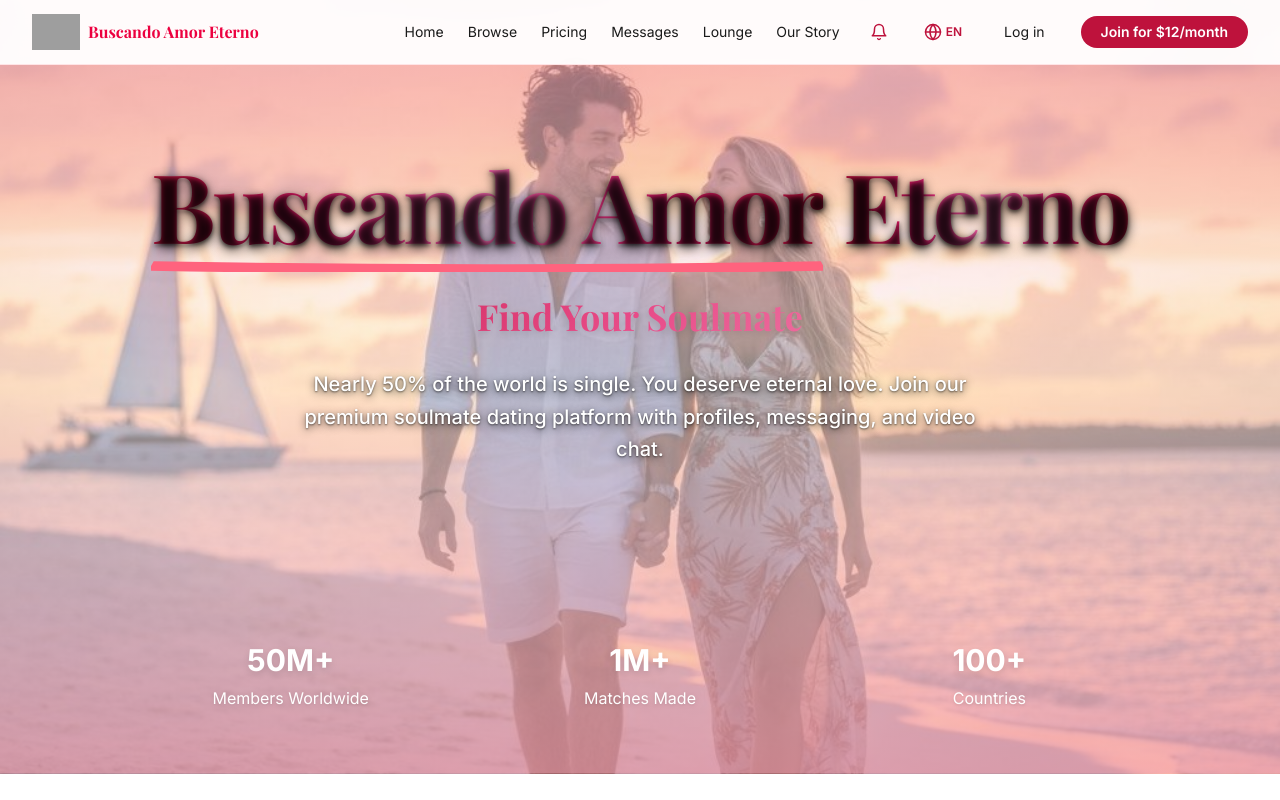
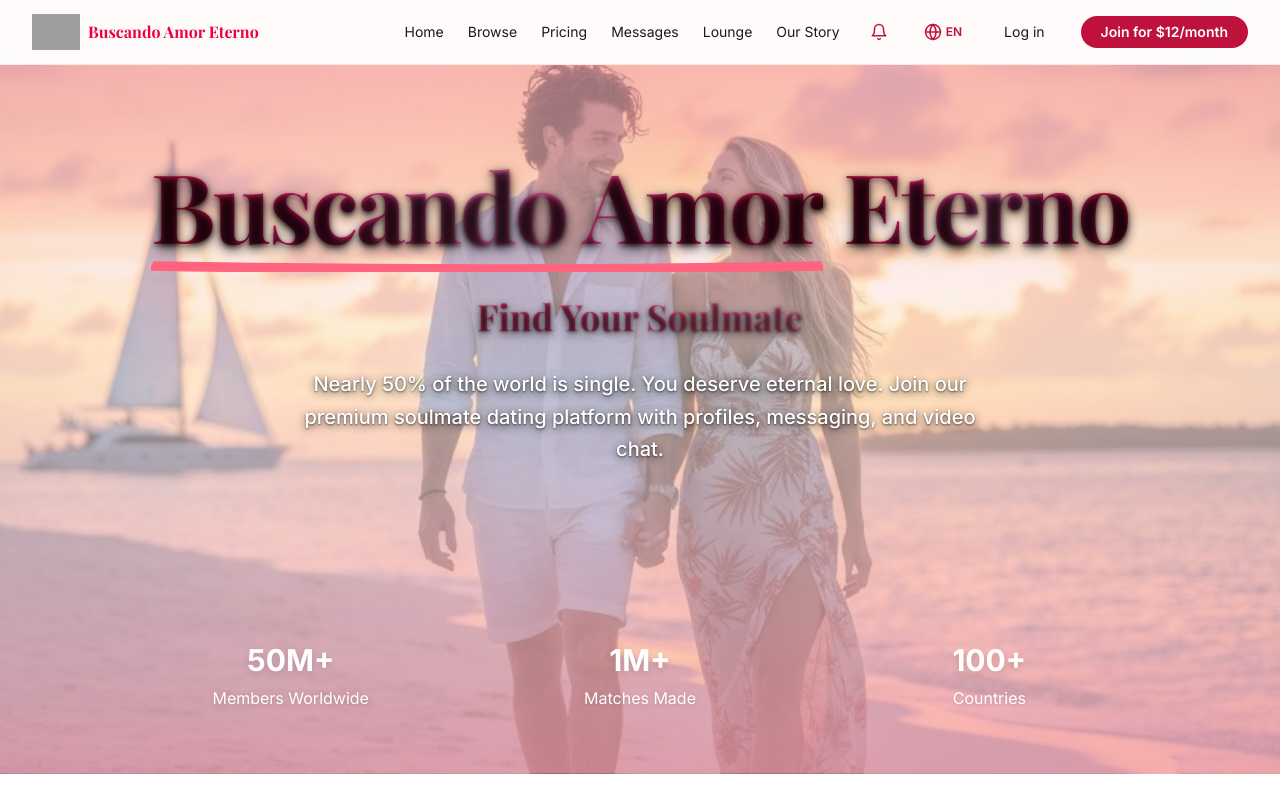
Before and after one commit to davisbryan595-lang/buscando-amor-eterno, a Next.js app: page / in a window 1280 px wide. Shown: the top 800 px of the page. Built offline with nearby package versions, Linux system fonts and the light colour scheme; grey boxes are pictures that could not be loaded; a web font is replaced by a local one.

Commit message:
completionId: cgen-77995deb7c4a4249874fceb12cefe5c0
cgen-77995deb7c4a4249874fceb12cefe5c0

```diff
--- a/components/hero.tsx
+++ b/components/hero.tsx
@@ -124,7 +124,7 @@ export default function Hero() {
             </svg>
           </span> <span className="hero-title-gradient">{t('hero.title').split(' ').slice(2).join(' ')}</span>
         </h1>
-        <h2 ref={subtitleRef} className="text-xl sm:text-2xl md:text-4xl font-playfair font-bold mb-6 md:mb-8 hero-subtitle-gradient drop-shadow-md">
+        <h2 ref={subtitleRef} className="text-xl sm:text-2xl md:text-4xl font-playfair font-bold mb-6 md:mb-8 hero-subtitle-gradient" style={{textShadow: '0 3px 10px rgba(0, 0, 0, 0.7), 0 1px 3px rgba(0, 0, 0, 0.5)'}}>
           {t('hero.subtitle')}
         </h2>
 
```
